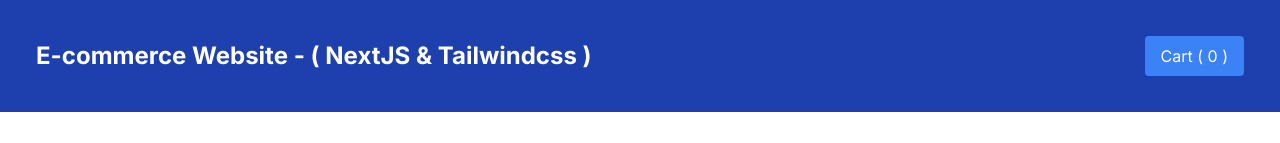
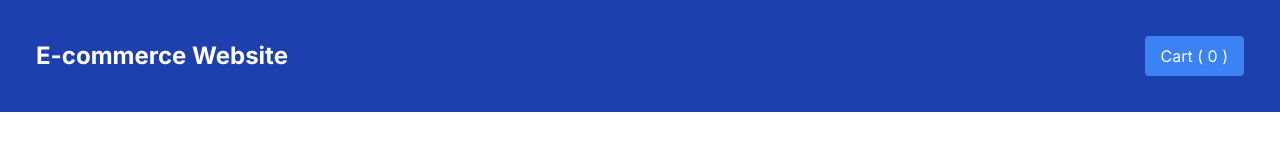
Before and after one commit to Afnasalih/profile.fyi, a Next.js app: page / in a window 1280 px wide. Shown: the top 143 px of the page. Built offline with nearby package versions, Linux system fonts and the light colour scheme.

Commit message:
Update page.js

```diff
--- a/src/app/page.js
+++ b/src/app/page.js
@@ -28,7 +28,7 @@
   return (
     <div>
       <header className="flex justify-between items-center p-9 bg-blue-800 text-white">
-        <h1 className="lg:text-2xl sm:text-lg text-sm font-bold">E-commerce Website - ( NextJS & Tailwindcss )</h1>
+        <h1 className="lg:text-2xl sm:text-lg text-sm font-bold">E-commerce Website</h1>
         <button
           onClick={handleToggleCart}
           className="bg-blue-500 px-4 py-2 rounded hover:bg-blue-600"
```
